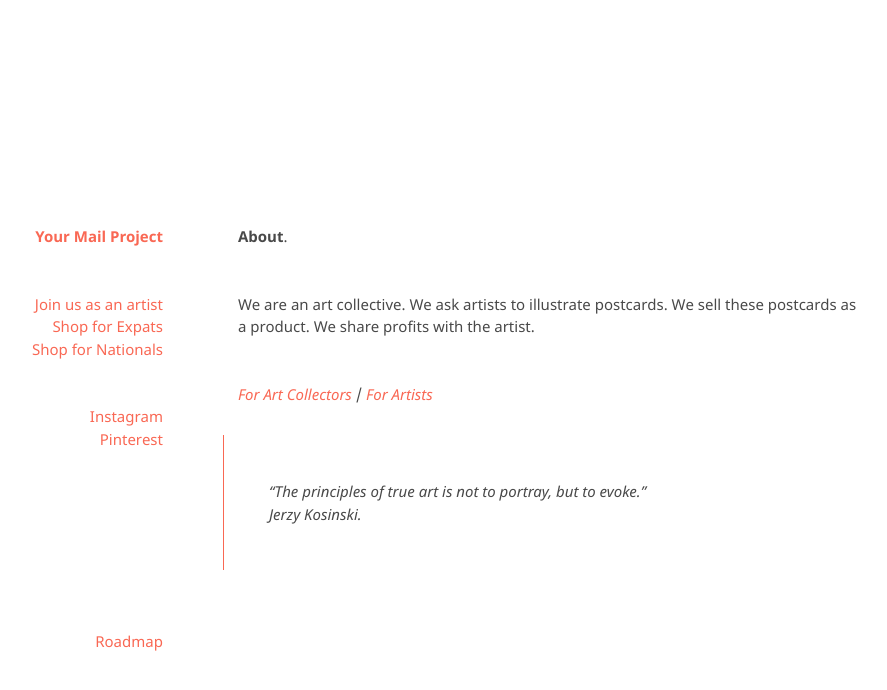
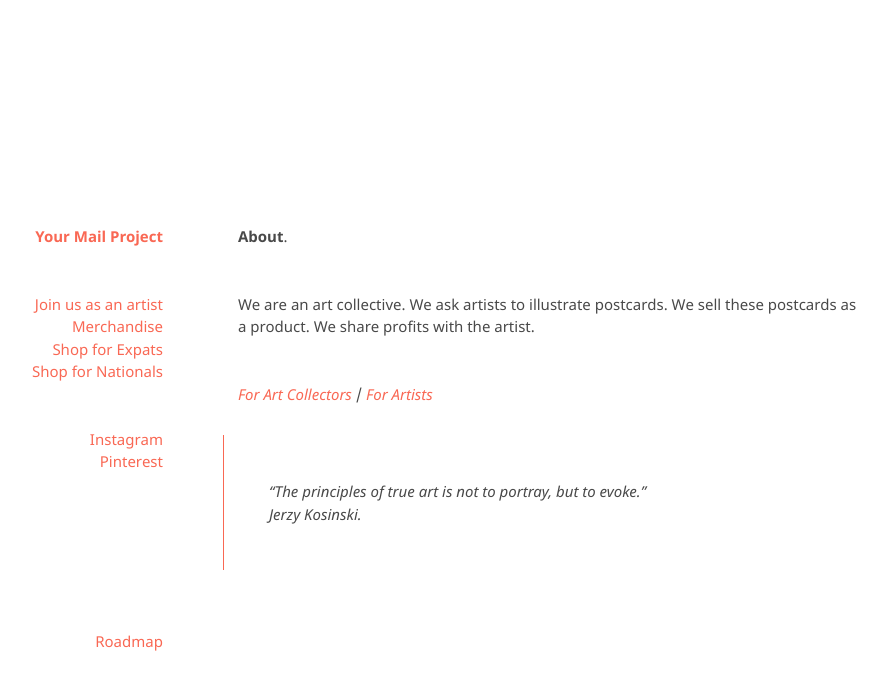
Before and after one commit to kvshvlin/yourmailproject, a Jekyll site: the page built from index.md, in a window 1280 px wide. Shown: the top 690 px of the page, without its empty margins (193-1080 px from the left). Built offline with Jekyll 4.4.1, drawn with Linux system fonts in a browser that asks for light colours; our own code applies the rules of GitHub Pages for plain Markdown files.

Commit message:
Update default.html

```diff
--- a/_layouts/default.html
+++ b/_layouts/default.html
@@ -17,8 +17,9 @@
 		<h1><a href="https://kvshvlin.github.io/yourmailproject">Your Mail Project</a></h1>
 		<p>
 <a href="https://yourmailproject.typeform.com/to/krhWpQJZ" target="_blank">Join us as an artist</a><br>
+<a href="https://www.society6.com/yourmailproject" target="_blank">Merchandise</a><br>
 <a href="https://www.gumroad.com/yourmailproject" target="_blank">Shop for Expats</a><br>
-			<a href="https://yourmailproject.stores.instamojo.com" target="_blank">Shop for Nationals</a>
+<a href="https://yourmailproject.stores.instamojo.com" target="_blank">Shop for Nationals</a>
         </p>
         <p>
 			<a href="https://www.instagram.com/yourmailproject" target="_blank">Instagram</a><br>
```
